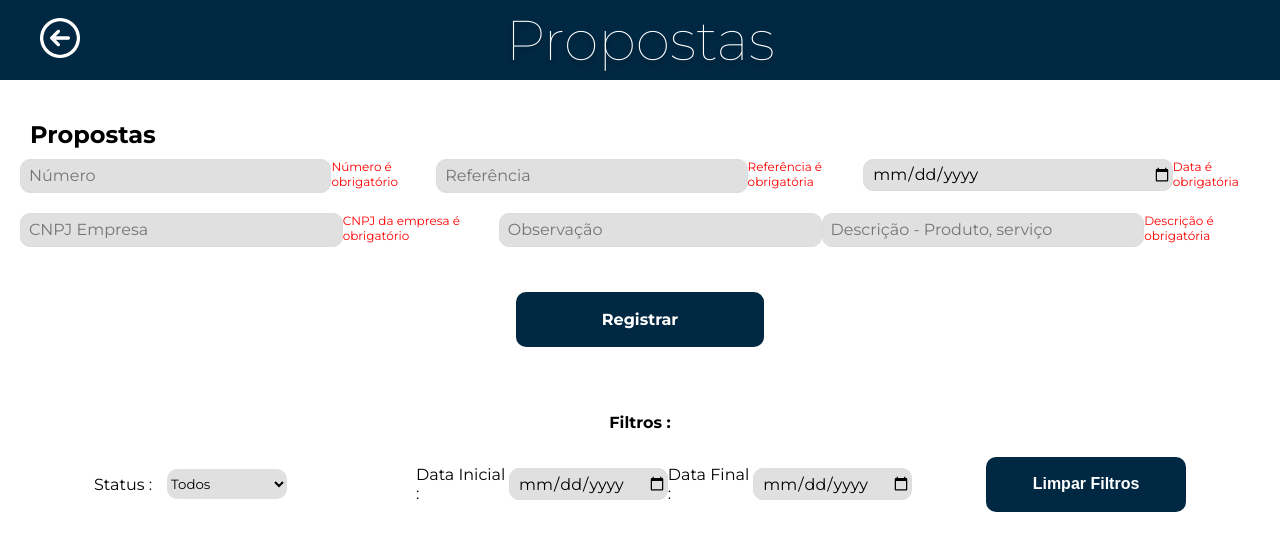
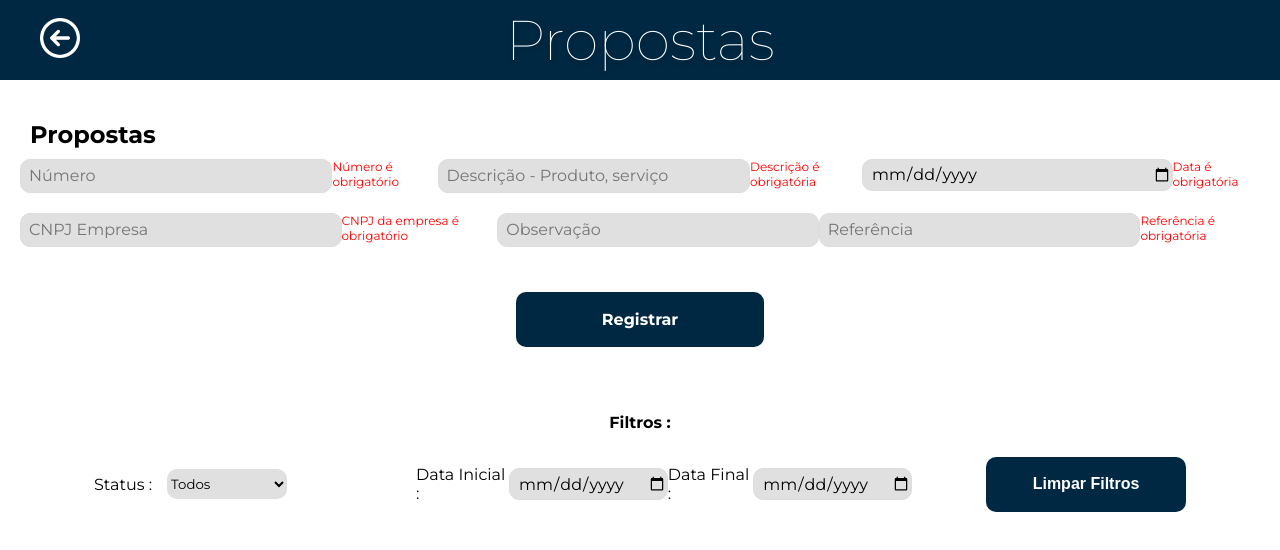
Before and after one commit to joaoalvesdsx/treact, a React (Create React App) app: page /registrar-proposta in a window 1280 px wide. Both pictures are taken after a click on the button "Registrar". Shown: the top 550 px of the page. Built offline with nearby package versions, Linux system fonts and the light colour scheme; no server answers.

Commit message:
cadastrart

```diff
--- a/src/components/pages/CadastrarEmpresa.jsx
+++ b/src/components/pages/CadastrarEmpresa.jsx
@@ -26,6 +26,7 @@ const CadastrarEmpresa = () => {
   });
 
   const [errors, setErrors] = useState({});
+  const [serverError, setServerError] = useState('');
   const { auth } = useAuth();
 
   const handleEmpresaChange = (e) => {
@@ -68,15 +69,19 @@ const CadastrarEmpresa = () => {
   const handleSubmit = async () => {
     if (validate()) {
       try {
-        await api.post('/cadastrar_empresa', empresa,{headers: {
-          Authorization: `Bearer ${auth.token}`
-        }});
+        await api.post('/cadastrar_empresa', empresa, {
+          headers: {
+            Authorization: `Bearer ${auth.token}`
+          }
+        });
         await api.post('/cadastrar_contato', {
           ...contato,
           cnpj_empresa: empresa.cnpj // Relaciona o contato com a empresa
-        },{headers: {
-          Authorization: `Bearer ${auth.token}`
-        }});
+        }, {
+          headers: {
+            Authorization: `Bearer ${auth.token}`
+          }
+        });
         alert('Empresa e Contato cadastrados com sucesso!');
         // Limpar os campos do formulário
         setEmpresa({
@@ -96,8 +101,10 @@ const CadastrarEmpresa = () => {
           observacao: ''
         });
         setErrors({});
+        setServerError('');
       } catch (error) {
         console.error('Erro ao cadastrar empresa e contato:', error);
+        setServerError(error.response.data.error || 'Erro ao cadastrar empresa e contato');
       }
     }
   };
@@ -106,6 +113,7 @@ const CadastrarEmpresa = () => {
     <>
       <Header text="Cadastrar Empresa" showBackButton={true} />
       <div className="cadastrar-empresa-container">
+        {serverError && <div className="error-server">{serverError}</div>}
         <h2>Empresa:</h2>
         <div className="empresa-form">
           <div className="input-group">
@@ -209,7 +217,7 @@ const CadastrarEmpresa = () => {
               value={contato.telefone}
               onChange={handleContatoChange}
             />
-            {errors.contato_numero && <span className="error">{errors.contato_numero}</span>}
+            {errors.contato_telefone && <span className="error">{errors.contato_telefone}</span>}
           </div>
           <div className="input-group">
             <Input
--- a/src/components/pages/RegistrarProposta.jsx
+++ b/src/components/pages/RegistrarProposta.jsx
@@ -175,11 +175,11 @@ const RegistrarProposta = () => {
           <Input
             classname="input-forms"
             type="text"
-            placeholder="Referência"
-            value={referencia}
-            onChange={(e) => setReferencia(e.target.value)}
+            placeholder="Descrição - Produto, serviço"
+            value={descricao}
+            onChange={(e) => setDescricao(e.target.value)}
           />
-          {errors.referencia && <span className="error">{errors.referencia}</span>}
+          {errors.descricao && <span className="error">{errors.descricao}</span>}
           <Input
             classname="input-forms"
             type="date"
@@ -208,11 +208,11 @@ const RegistrarProposta = () => {
           <Input
             classname="input-forms"
             type="text"
-            placeholder="Descrição - Produto, serviço"
-            value={descricao}
-            onChange={(e) => setDescricao(e.target.value)}
+            placeholder="Referência"
+            value={referencia}
+            onChange={(e) => setReferencia(e.target.value)}
           />
-          {errors.descricao && <span className="error">{errors.descricao}</span>}
+          {errors.referencia && <span className="error">{errors.referencia}</span>}
         </div>
         <div className="form-row">
           <Button className='button-form' onClick={handleRegistrarProposta}>Registrar</Button>
```
